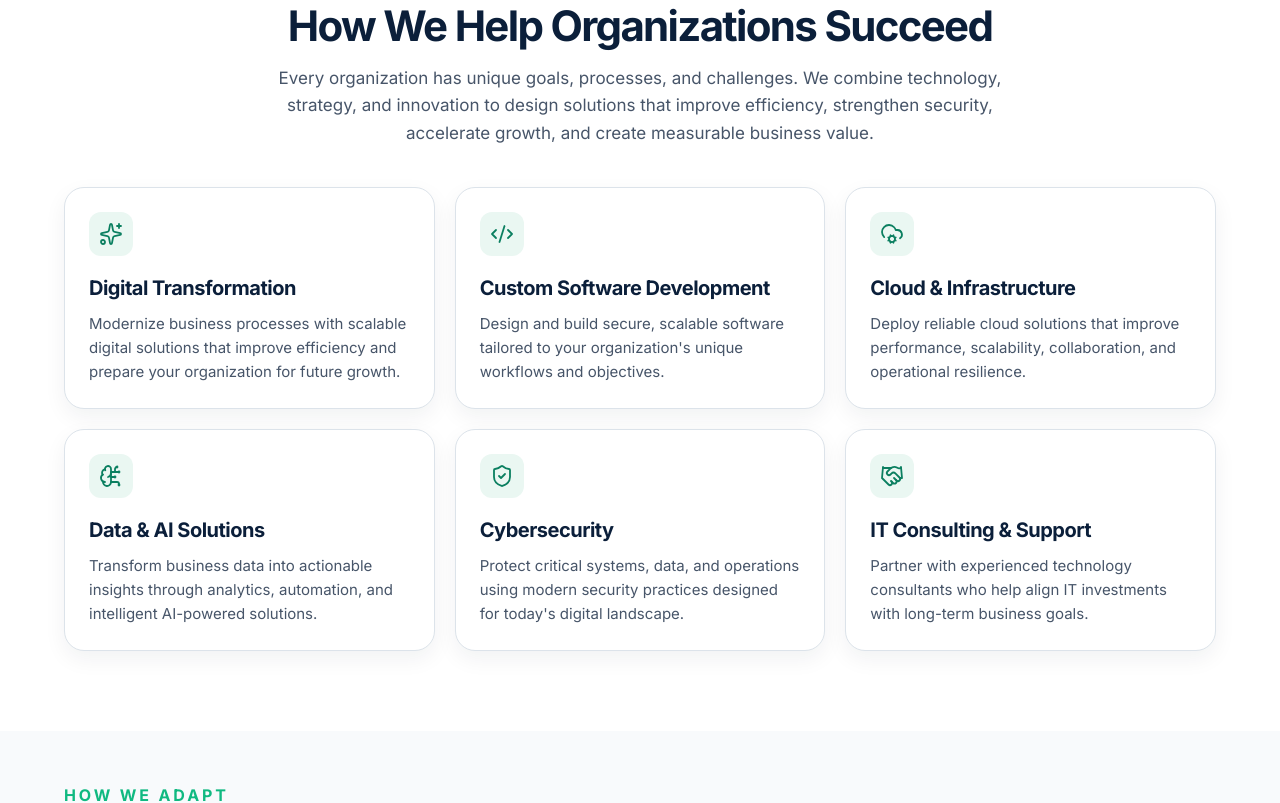
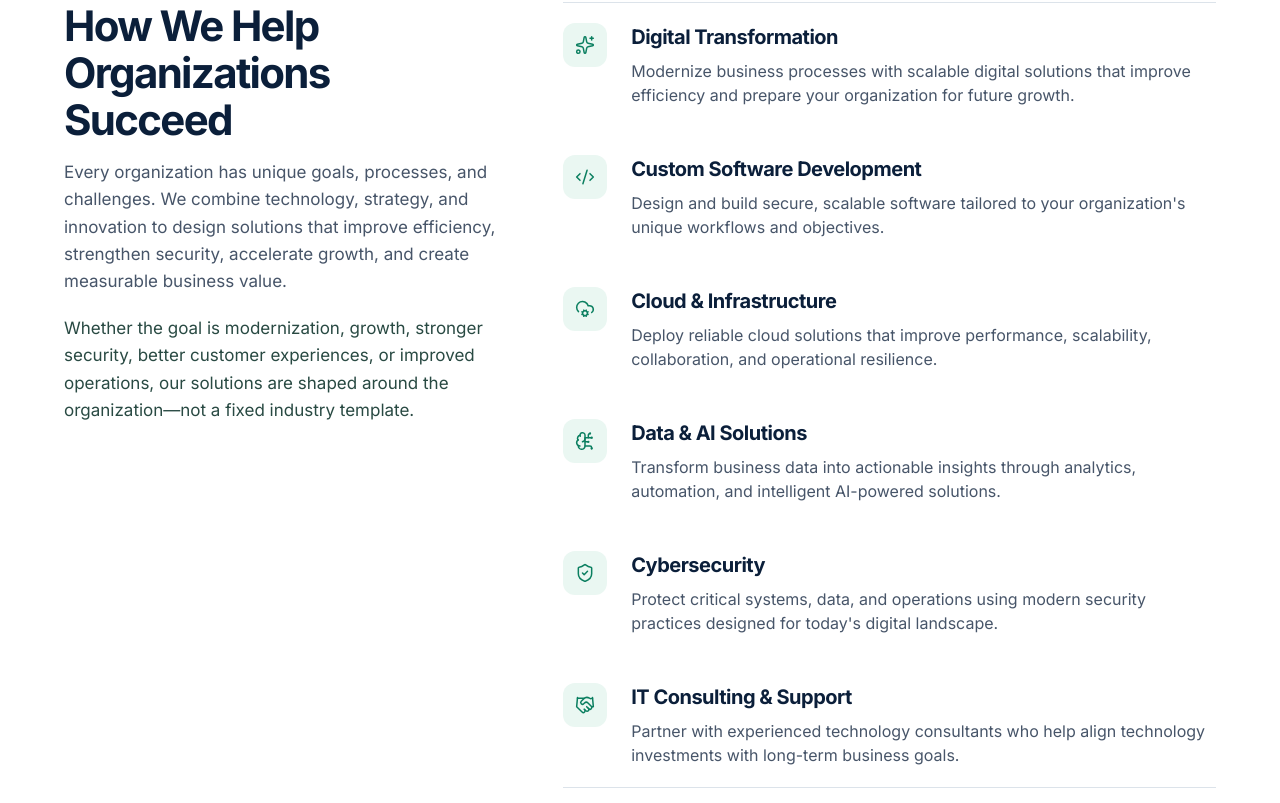
Before and after one commit to Zentric-Analytics/Zentricanalytics.com, a Next.js app: page /industries in a window 1280 px wide. Shown: the part 1678-2481 px from the top of the page. Built offline with nearby package versions, Linux system fonts and the light colour scheme.

Commit message:
Refine industries capability section

```diff
--- a/src/app/industries/page.tsx
+++ b/src/app/industries/page.tsx
@@ -57,7 +57,7 @@ const organizationCapabilities: Array<{ Icon: LucideIcon; title: string; descrip
     Icon: Handshake,
     title: 'IT Consulting & Support',
     description:
-      'Partner with experienced technology consultants who help align IT investments with long-term business goals.',
+      'Partner with experienced technology consultants who help align technology investments with long-term business goals.',
   },
 ];
 
@@ -114,9 +114,9 @@ export default function Industries() {
 
       <IndustriesWeServe />
 
-      <section className="bg-white px-4 py-12 sm:px-6 sm:py-14 lg:py-20" aria-labelledby="organization-capabilities-heading">
-        <div className="mx-auto max-w-6xl">
-          <header className="max-w-[48rem] text-left md:mx-auto md:text-center">
+      <section className="bg-white px-4 py-12 sm:px-6 sm:py-14 lg:px-8 lg:py-20" aria-labelledby="organization-capabilities-heading">
+        <div className="mx-auto grid max-w-6xl gap-10 lg:grid-cols-[minmax(0,0.4fr)_minmax(0,0.6fr)] lg:gap-16">
+          <header className="max-w-[30rem] text-left">
             <h2
               id="organization-capabilities-heading"
               className="text-[1.75rem] font-bold leading-[1.12] tracking-[-0.04em] text-[#0B1F3A] sm:text-[2.125rem] lg:text-[2.625rem]"
@@ -126,23 +126,25 @@ export default function Industries() {
             <p className="mt-4 text-base leading-[1.6] text-[#475569] sm:text-[1.0625rem]">
               Every organization has unique goals, processes, and challenges. We combine technology, strategy, and innovation to design solutions that improve efficiency, strengthen security, accelerate growth, and create measurable business value.
             </p>
+            <p className="mt-5 text-base leading-[1.6] text-[#294A43] sm:text-[1.0625rem]">
+              Whether the goal is modernization, growth, stronger security, better customer experiences, or improved operations, our solutions are shaped around the organization—not a fixed industry template.
+            </p>
           </header>
 
-          <div className="mt-8 grid auto-rows-fr gap-4 md:mt-10 md:grid-cols-3 md:gap-5">
+          <div className="border-y border-[#DCE3EA]">
             {organizationCapabilities.map(({ Icon, title, description }) => (
-              <article
-                className="group flex h-full flex-col rounded-[20px] border border-[#DCE3EA] bg-white p-5 shadow-[0_8px_22px_rgba(11,31,58,0.06)] transition-[transform,box-shadow,border-color] duration-200 ease-out hover:-translate-y-1 hover:border-[#C5D1DD] hover:shadow-[0_14px_30px_rgba(11,31,58,0.1)] sm:p-6"
-                key={title}
-              >
-                <span className="flex size-11 items-center justify-center rounded-xl bg-[#EAF7F2] text-[#0B7F60] transition-transform duration-200 ease-out group-hover:scale-105">
-                  <Icon aria-hidden="true" className="size-5.5" strokeWidth={1.8} />
+              <article className="group grid grid-cols-[2.75rem_minmax(0,1fr)] gap-x-3 py-5 first:pt-5 last:pb-5 not-last:border-b not-last:border-[#DCE3EA] sm:grid-cols-[3.25rem_minmax(0,1fr)] sm:gap-x-4 sm:py-6" key={title}>
+                <span className="flex size-10 items-center justify-center rounded-xl bg-[#EAF7F2] text-[#0B7F60] transition-transform duration-200 ease-out group-hover:translate-x-0.5 sm:size-11">
+                  <Icon aria-hidden="true" className="size-5" strokeWidth={1.8} />
                 </span>
-                <h3 className="mt-5 text-xl font-bold leading-[1.2] tracking-[-0.025em] text-[#0B1F3A]">
-                  {title}
-                </h3>
-                <p className="mt-3 text-[0.9375rem] leading-[1.6] text-[#475569]">
-                  {description}
-                </p>
+                <div className="min-w-0">
+                  <h3 className="text-lg font-bold leading-[1.3] tracking-[-0.025em] text-[#0B1F3A] transition-colors duration-200 ease-out group-hover:text-[#0B7F60] sm:text-xl">
+                    {title}
+                  </h3>
+                  <p className="mt-2 text-[0.9375rem] leading-[1.6] text-[#475569] sm:text-base">
+                    {description}
+                  </p>
+                </div>
               </article>
             ))}
           </div>
```
